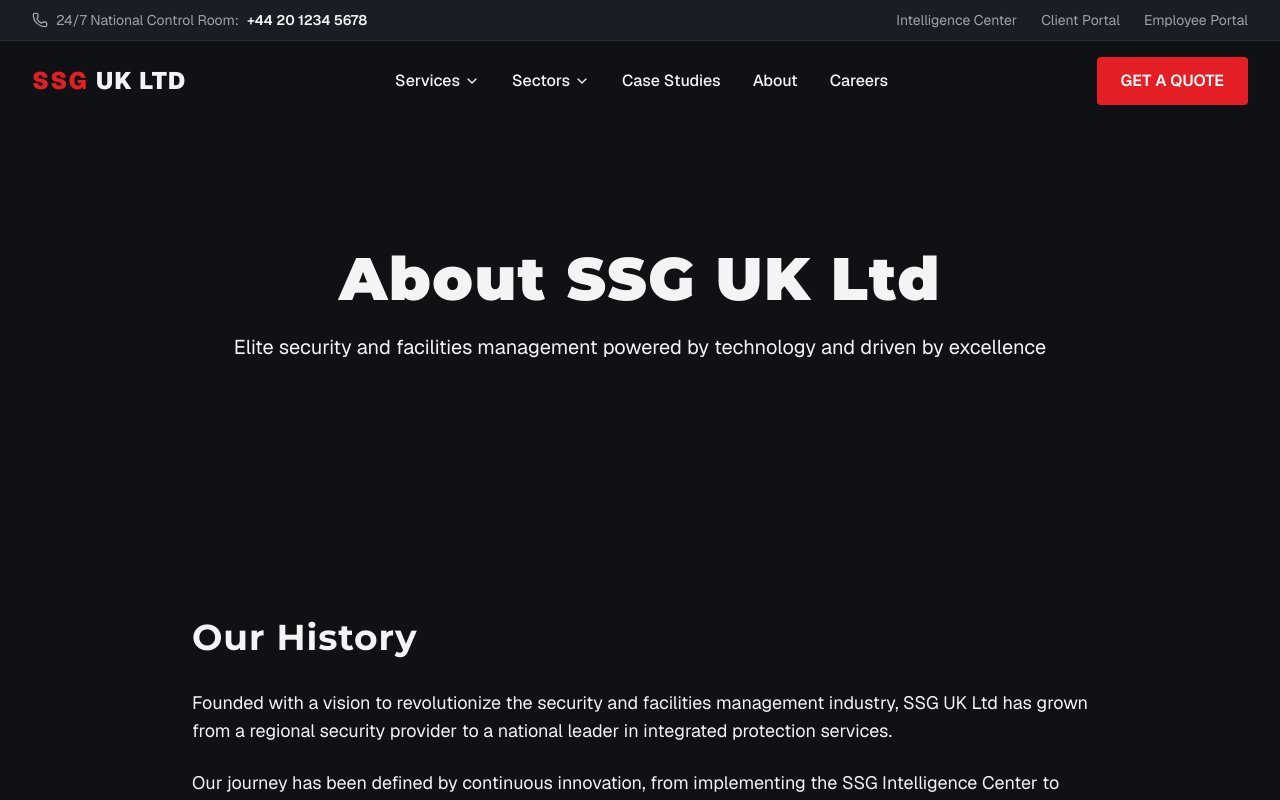
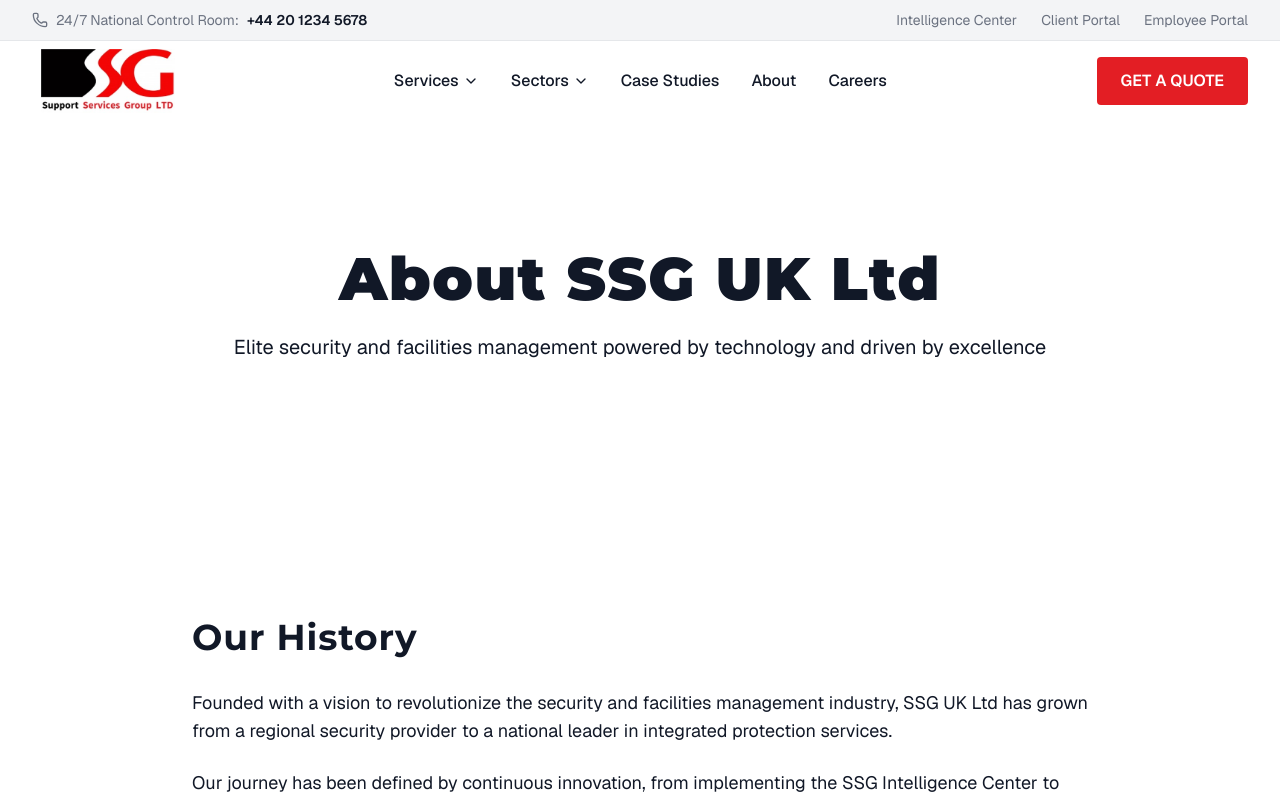
Before and after one commit to malikali001/ssg-website, a Next.js app: page /about in a window 1280 px wide. Shown: the top 800 px of the page. Built offline with nearby package versions, Linux system fonts and the light colour scheme.

Commit message:
feat: Implement initial website structure with Hero and Why sections, main navigation, global styles, and assets.

```diff
--- a/app/globals.css
+++ b/app/globals.css
@@ -3,14 +3,20 @@
 
 @theme {
   /* Colors */
-  --color-obsidian: #0F1115;
-  --color-obsidian-light: #1A1D23;
-  --color-gunmetal: #1A1D23;
-  --color-gunmetal-dark: #0F1115;
+  --color-obsidian: #FFFFFF;
+  /* White */
+  --color-obsidian-light: #F9FAFB;
+  /* Gray 50 */
+  --color-gunmetal: #F3F4F6;
+  /* Gray 100 */
+  --color-gunmetal-dark: #E5E7EB;
+  /* Gray 200 */
   --color-signal-red: #E31E24;
-  --color-signal-red-glow: rgba(227, 30, 36, 0.5);
-  --color-text-main: #F3F4F6;
-  --color-text-muted: #9CA3AF;
+  --color-signal-red-glow: rgba(227, 30, 36, 0.2);
+  --color-text-main: #111827;
+  /* Gray 900 */
+  --color-text-muted: #6B7280;
+  /* Gray 500 */
 
   /* Font Families */
   --font-family-montserrat: 'Montserrat', sans-serif;
@@ -21,8 +27,19 @@
   --animate-slide-down: slide-down 0.6s ease-out;
   --animate-glow-pulse: glow-pulse 2s ease-in-out infinite;
   --animate-scroll-left: scroll-left 30s linear infinite;
+  --animate-move-grid: move-grid 20s linear infinite;
 
   /* Keyframes */
+  @keyframes move-grid {
+    0% {
+      background-position: 0 0;
+    }
+
+    100% {
+      background-position: 40px 40px;
+    }
+  }
+
   @keyframes fade-in {
     0% {
       opacity: 0;
@@ -61,11 +78,11 @@
 
     0%,
     100% {
-      box-shadow: 0 0 20px rgba(227, 30, 36, 0.3);
+      box-shadow: 0 0 20px rgba(227, 30, 36, 0.1);
     }
 
     50% {
-      box-shadow: 0 0 40px rgba(227, 30, 36, 0.6);
+      box-shadow: 0 0 30px rgba(227, 30, 36, 0.3);
     }
   }
 
@@ -81,11 +98,11 @@
 }
 
 :root {
-  --obsidian: #0F1115;
-  --gunmetal: #1A1D23;
+  --obsidian: #FFFFFF;
+  --gunmetal: #F3F4F6;
   --signal-red: #E31E24;
-  --text-main: #F3F4F6;
-  --text-muted: #9CA3AF;
+  --text-main: #111827;
+  --text-muted: #6B7280;
 }
 
 @layer base {
@@ -162,7 +179,7 @@
   }
 
   .btn-primary:hover {
-    box-shadow: 0 0 30px rgba(227, 30, 36, 0.6);
+    box-shadow: 0 4px 12px rgba(227, 30, 36, 0.3);
     transform: scale(1.05);
   }
 
@@ -171,8 +188,8 @@
   }
 
   .btn-secondary {
-    border: 2px solid #F3F4F6;
-    color: #F3F4F6;
+    border: 2px solid #111827;
+    color: #111827;
     padding: 0.75rem 1.5rem;
     border-radius: 0.25rem;
     font-weight: 600;
@@ -180,8 +197,8 @@
   }
 
   .btn-secondary:hover {
-    background-color: #F3F4F6;
-    color: #0F1115;
+    background-color: #111827;
+    color: #FFFFFF;
     transform: scale(1.05);
   }
 
@@ -191,42 +208,44 @@
 
   /* Card Styles */
   .card-tactical {
-    background-color: #1A1D23;
+    background-color: #FFFFFF;
     border-radius: 0.5rem;
     padding: 1.5rem;
     transition: all 0.3s;
-    border-bottom: 2px solid transparent;
+    border: 1px solid #E5E7EB;
+    box-shadow: 0 1px 3px rgba(0, 0, 0, 0.05);
   }
 
   .card-tactical:hover {
-    box-shadow: 0 4px 20px rgba(227, 30, 36, 0.2);
-    border-bottom-color: #E31E24;
+    box-shadow: 0 10px 30px rgba(0, 0, 0, 0.1);
+    border-color: #E31E24;
   }
 
   /* Grid Background */
   .grid-bg {
-    background-image: linear-gradient(to right, rgba(227, 30, 36, 0.05) 1px, transparent 1px),
-      linear-gradient(to bottom, rgba(227, 30, 36, 0.05) 1px, transparent 1px);
+    background-image: linear-gradient(to right, rgba(0, 0, 0, 0.05) 1px, transparent 1px),
+      linear-gradient(to bottom, rgba(0, 0, 0, 0.05) 1px, transparent 1px);
     background-size: 40px 40px;
     background-color: var(--obsidian);
   }
 
   /* Glow Effect */
   .glow-red {
-    box-shadow: 0 0 20px rgba(227, 30, 36, 0.4);
+    box-shadow: 0 0 20px rgba(227, 30, 36, 0.2);
   }
 
   /* Backdrop Blur Header */
   .header-blur {
     backdrop-filter: blur(12px);
-    background-color: rgba(15, 17, 21, 0.9);
+    background-color: rgba(255, 255, 255, 0.9);
+    border-bottom: 1px solid rgba(0, 0, 0, 0.05);
   }
 
   /* Tactical Input */
   .input-tactical {
-    background-color: #1A1D23;
-    border: 1px solid rgba(156, 163, 175, 0.3);
-    color: #F3F4F6;
+    background-color: #F9FAFB;
+    border: 1px solid #D1D5DB;
+    color: #111827;
     padding: 0.75rem 1rem;
     border-radius: 0.25rem;
     transition: all 0.2s;
--- a/components/navigation/MainNav.tsx
+++ b/components/navigation/MainNav.tsx
@@ -27,9 +27,12 @@ export default function MainNav() {
                 <div className="flex items-center justify-between h-20">
                     {/* Logo */}
                     <Link href="/" className="flex items-center">
-                        <div className="text-2xl font-montserrat font-black tracking-wider">
-                            <span className="text-signal-red">SSG</span>
-                            <span className="text-text-main ml-2">UK LTD</span>
+                        <div className="relative h-16 w-38">
+                            <img
+                                src="/ssg-logo.jpg"
+                                alt="SSG UK LTD"
+                                className="h-full w-full object-contain"
+                            />
                         </div>
                     </Link>
 
--- a/components/sections/HeroSection.tsx
+++ b/components/sections/HeroSection.tsx
@@ -1,15 +1,36 @@
 'use client';
 
+import { useEffect, useRef } from 'react';
 import { motion } from 'framer-motion';
 import Link from 'next/link';
 
 export default function HeroSection() {
+    const videoRef = useRef<HTMLVideoElement>(null);
+
+    useEffect(() => {
+        if (videoRef.current) {
+            videoRef.current.playbackRate = 0.5;
+        }
+    }, []);
+
     return (
         <section className="relative min-h-screen flex items-center justify-center overflow-hidden">
             {/* Animated Background */}
             <div className="absolute inset-0 w-full h-full z-0">
                 <div className="absolute inset-0 bg-gradient-to-br from-obsidian via-gunmetal to-obsidian animate-gradient-shift" />
-                <div className="absolute inset-0 grid-bg opacity-30" />
+                <div className="absolute inset-0 grid-bg opacity-30 animate-move-grid" />
+
+                {/* Hero Video */}
+                <video
+                    ref={videoRef}
+                    autoPlay
+                    loop
+                    muted
+                    playsInline
+                    className="absolute inset-0 w-full h-full object-cover opacity-50 mix-blend-multiply grayscale-[0.2]"
+                >
+                    <source src="/hero-video.mp4" type="video/mp4" />
+                </video>
             </div>
 
             {/* Dark overlay for readability */}
@@ -18,21 +39,28 @@ export default function HeroSection() {
             {/* Content */}
             <div className="relative z-10 section-container text-center">
                 <motion.div
-                    initial={{ opacity: 0, y: 20 }}
+                    initial={{ opacity: 0, y: 30 }}
                     animate={{ opacity: 1, y: 0 }}
-                    transition={{ duration: 0.6 }}
+                    transition={{ duration: 0.8, ease: "easeOut" }}
                 >
                     <h1 className="text-5xl md:text-6xl lg:text-7xl font-montserrat font-black mb-6 text-balance">
                         Precision Protection.
                         <br />
-                        <span className="text-signal-red">Integrated Intelligence.</span>
+                        <motion.span
+                            initial={{ opacity: 0, x: -20 }}
+                            animate={{ opacity: 1, x: 0 }}
+                            transition={{ duration: 0.8, delay: 0.5, ease: "easeOut" }}
+                            className="text-signal-red inline-block"
+                        >
+                            Integrated Intelligence.
+                        </motion.span>
                     </h1>
                 </motion.div>
 
                 <motion.p
                     initial={{ opacity: 0, y: 20 }}
                     animate={{ opacity: 1, y: 0 }}
-                    transition={{ duration: 0.6, delay: 0.2 }}
+                    transition={{ duration: 0.6, delay: 0.8 }}
                     className="text-xl md:text-2xl text-text-muted max-w-3xl mx-auto mb-12"
                 >
                     SSG UK Ltd provides elite, technology-driven security and facilities management across the UK.
--- a/components/sections/WhySSG.tsx
+++ b/components/sections/WhySSG.tsx
@@ -44,9 +44,10 @@ export default function WhySSG() {
                             key={index}
                             initial={{ opacity: 0, y: 20 }}
                             whileInView={{ opacity: 1, y: 0 }}
+                            whileHover={{ y: -10, transition: { duration: 0.2 } }}
                             viewport={{ once: true }}
                             transition={{ duration: 0.5, delay: index * 0.2 }}
-                            className="text-center"
+                            className="text-center p-6 rounded-lg hover:bg-white/50 transition-colors duration-300"
                         >
                             <div className="inline-flex items-center justify-center w-20 h-20 bg-signal-red/10 rounded-full mb-6 border-2 border-signal-red/30">
                                 <Icon className="w-10 h-10 text-signal-red" />
```
Also changed, not shown: public/ssg-logo.jpg (added), 1 other file (tests, documents, lock files or other folders).
